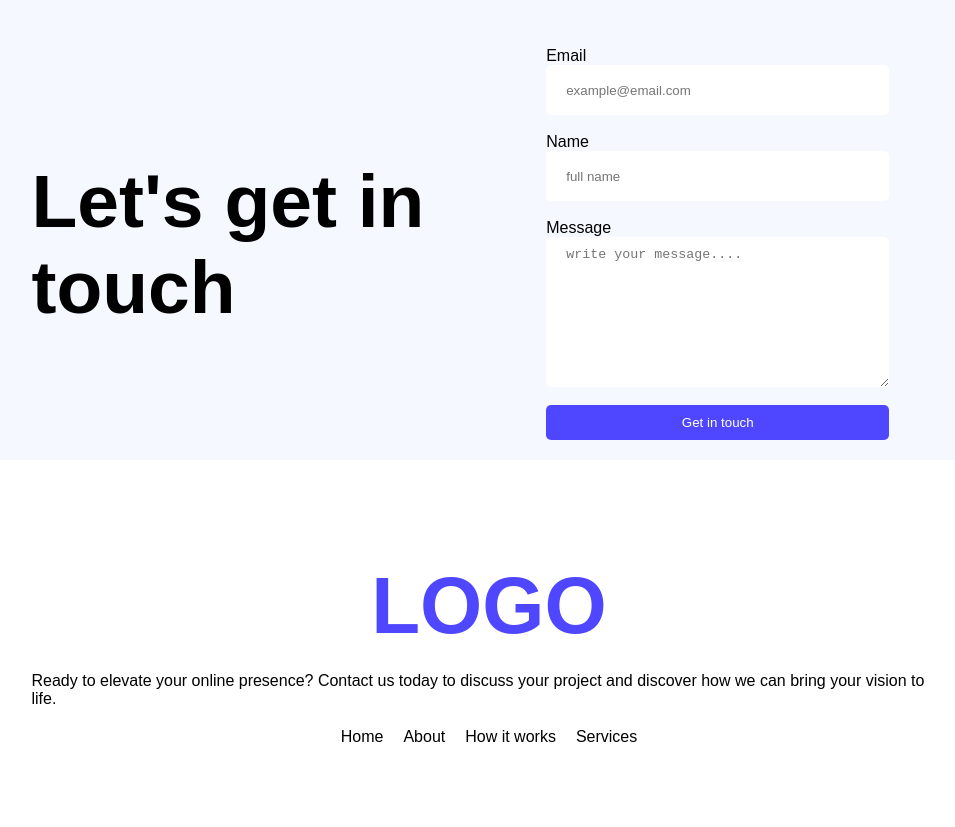
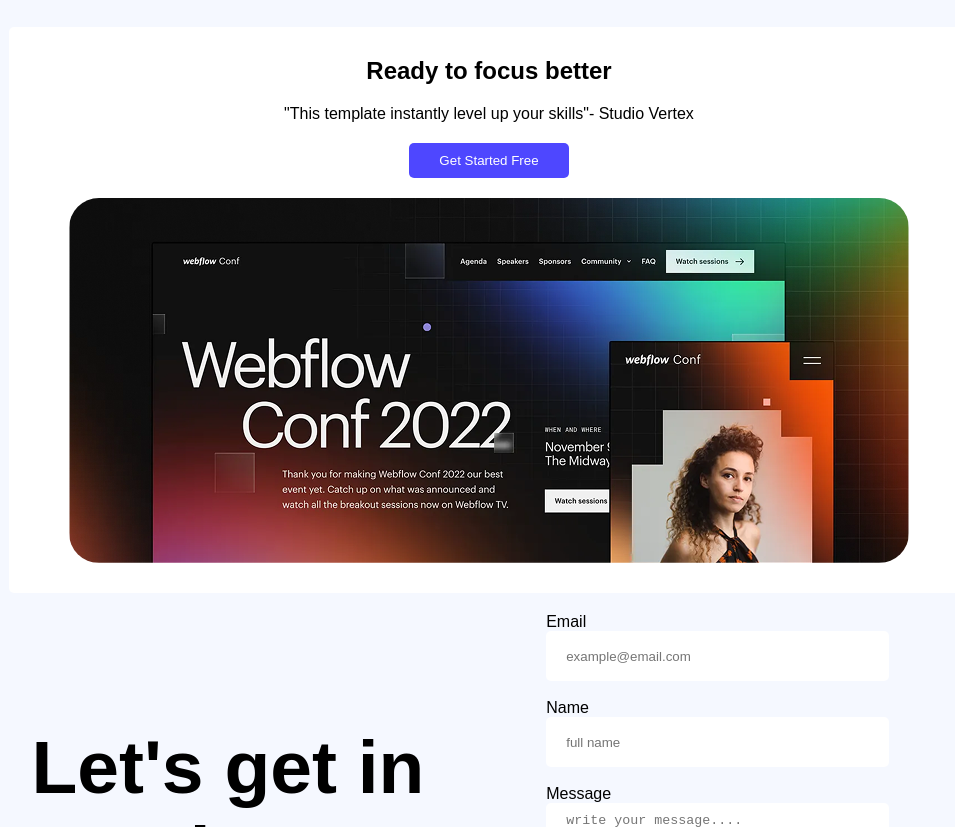
Before and after one commit to BK-Bagchi/landing-launchpad, a plain HTML site: page index.html in a window 1280 px wide. Shown: the part 1578-2405 px from the top of the page, without its empty margins (151-1106 px from the left). Drawn offline with Linux system fonts and the light colour scheme.

Commit message:
Ready to focus better section added

```diff
--- a/index.html
+++ b/index.html
@@ -121,6 +121,14 @@
         </div>
       </main>
     </section>
+    <section class="focus">
+      <main>
+        <h1>Ready to focus better</h1>
+        <p>"This template instantly level up your skills"- Studio Vertex</p>
+        <button class="cmn-btn">Get Started Free</button>
+        <img src="Assets/wc-big.png" alt="WC Big" />
+      </main>
+    </section>
     <section class="touch">
       <main>
         <div class="text">
--- a/style.css
+++ b/style.css
@@ -204,3 +204,21 @@
   gap: 20px;
   margin: 20px 0 0;
 }
+.focus {
+  width: 100%;
+  background-color: #f5f8ff;
+}
+.focus main {
+  width: 75%;
+  background-color: white;
+  margin: 0 auto;
+  padding: 30px 0;
+  display: flex;
+  flex-direction: column;
+  align-items: center;
+  gap: 20px;
+  border-radius: 5px;
+}
+.focus main img {
+  border-radius: 30px;
+}
```
